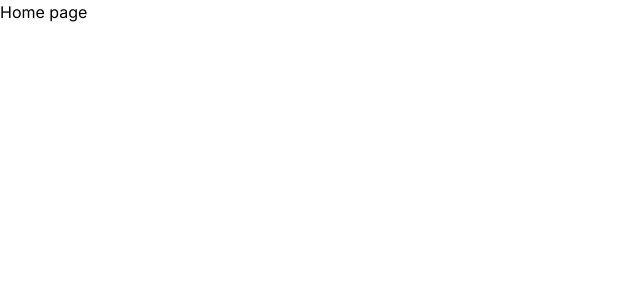
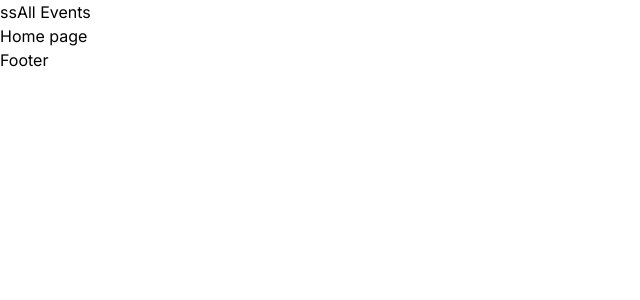
Before and after one commit to marcin-libelt/eventix-search-webapp, a Next.js app: page / in a window 1280 px wide. Shown: the top 300 px of the page, without its empty margins (0-640 px from the left). Built offline with nearby package versions, Linux system fonts and the light colour scheme.

Commit message:
Header and Footer boostrap

```diff
--- a/src/app/layout.tsx
+++ b/src/app/layout.tsx
@@ -1,6 +1,8 @@
 import type { Metadata } from "next";
 import { Inter } from "next/font/google";
 import "./globals.css";
+import Header from "@/components/Header";
+import Footer from "@/components/Footer";
 
 const inter = Inter({ subsets: ["latin"] });
 
@@ -16,7 +18,11 @@
 }) {
   return (
     <html lang="en">
-      <body className={inter.className}>{children}</body>
+      <body className={inter.className}>
+        <Header />
+        {children}
+        <Footer />
+      </body>
     </html>
   );
 }
--- /dev/null
+++ b/src/components/Footer.tsx
@@ -0,0 +1,5 @@
+import React from "react";
+
+export default function Footer() {
+  return <footer>Footer</footer>;
+}
--- /dev/null
+++ b/src/components/Header.tsx
@@ -0,0 +1,11 @@
+import Link from "next/link";
+import React from "react";
+
+export default function Header() {
+  return (
+    <header>
+      <Link href="/">ss</Link>
+      <Link href="/events/all">All Events</Link>
+    </header>
+  );
+}
```
